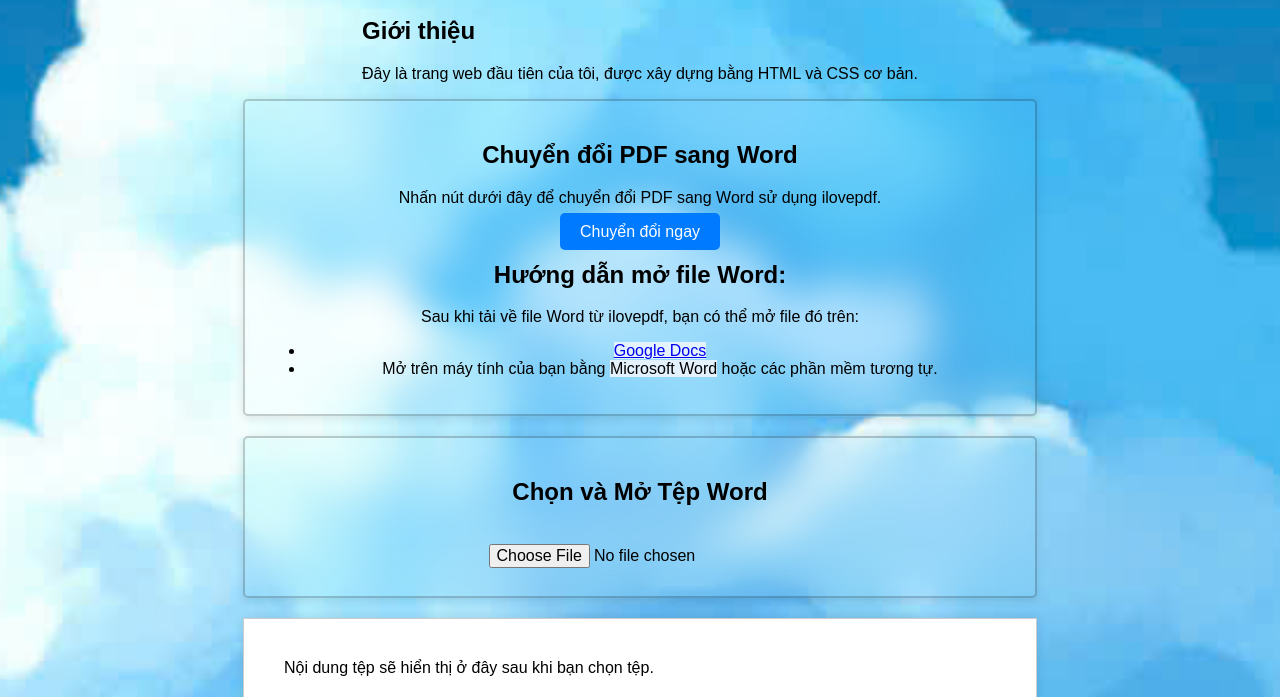
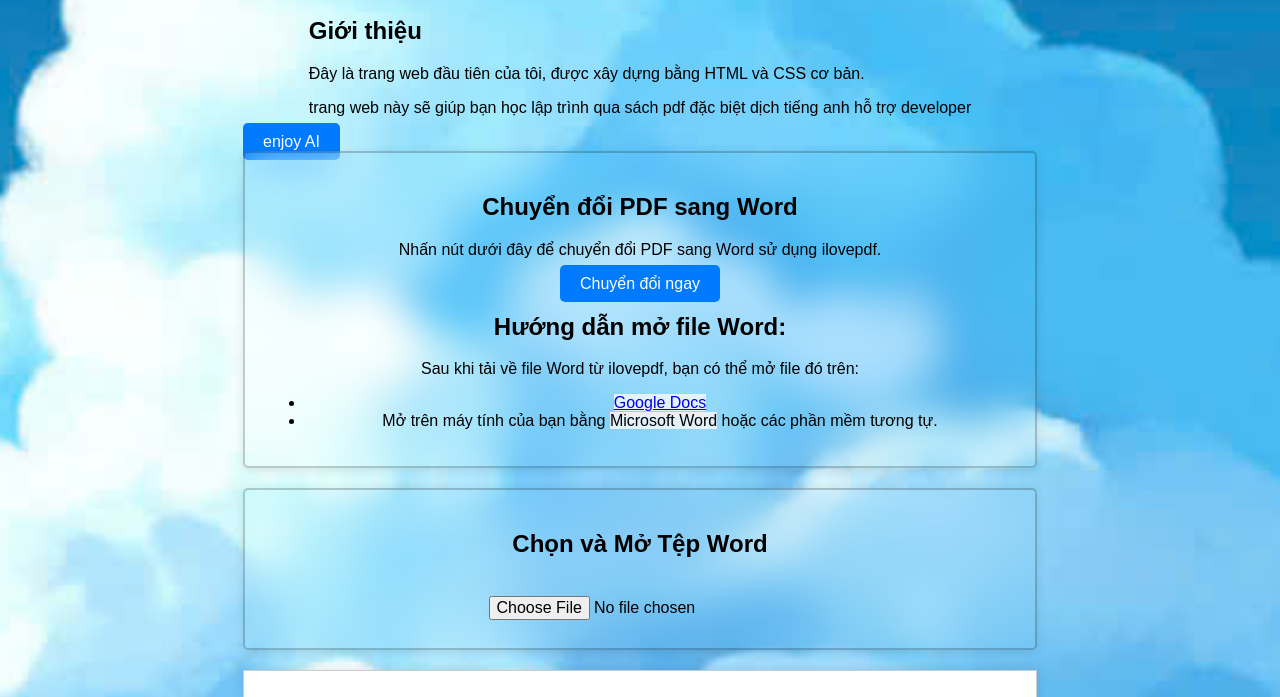
Before and after one commit to KingoftheSecond/pdf, a plain HTML site: page home.html in a window 1280 px wide. Shown: the part 103-800 px from the top of the page. Drawn offline with nearby package versions, Linux system fonts and the light colour scheme.

Commit message:
Change home.html file

```diff
--- a/home.html
+++ b/home.html
@@ -123,10 +123,13 @@
     <section id="gioithieu" class="active"> <!-- Hiển thị phần giới thiệu đầu tiên -->
         <h2>Giới thiệu</h2>
         <p>Đây là trang web đầu tiên của tôi, được xây dựng bằng HTML và CSS cơ bản.</p>
+        <p>trang web này sẽ giúp bạn học lập trình qua sách pdf đặc biệt dịch tiếng anh hỗ trợ developer</p>
+
     </section>
 
     <section id="noidung">
 
+        <a href="https://chromewebstore.google.com/detail/t%E1%BB%AB-%C4%91i%E1%BB%83n-ejoy-ai/amfojhdiedpdnlijjbhjnhokbnohfdfb" class="btn" target="_blank">enjoy AI</a>
 
         <!-- Phần Chuyển Đổi PDF Sang Word -->
         <div class="container">
```
